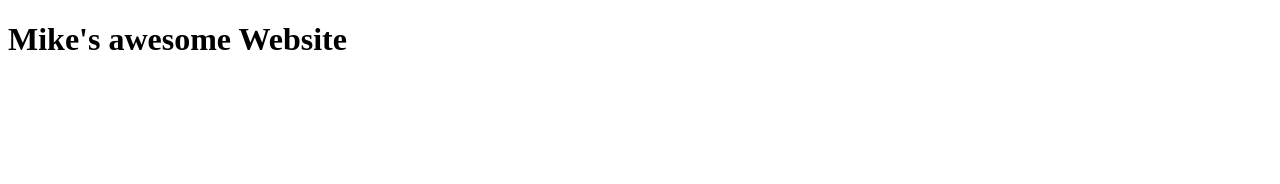
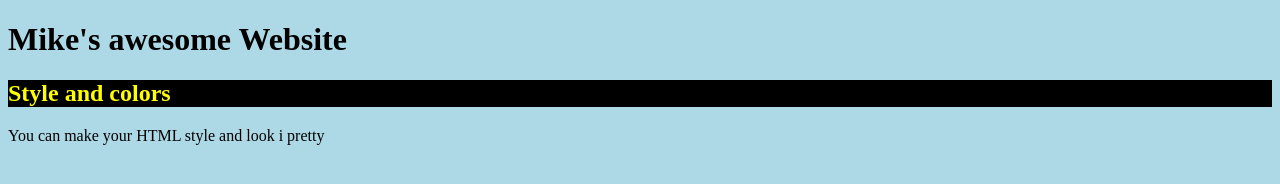
Before and after one commit to adambykont/mikehtml, a plain HTML site: page index.html in a window 1280 px wide. Drawn offline with Linux system fonts and the light colour scheme.

Commit message:
add styles

```diff
--- a/index.html
+++ b/index.html
@@ -4,7 +4,9 @@
     <meta charset="UTF-8">
     <title>Mike's Website</title>
 </head>
-<body>
+<body style="background: lightblue">
 <h1>Mike's awesome Website</h1>
+<h2 style="color: yellow; background: black">Style and colors</h2>
+<p>You can make your HTML style and look i pretty</p>
 </body>
 </html>
```
Also changed, not shown: styles.css (added).
